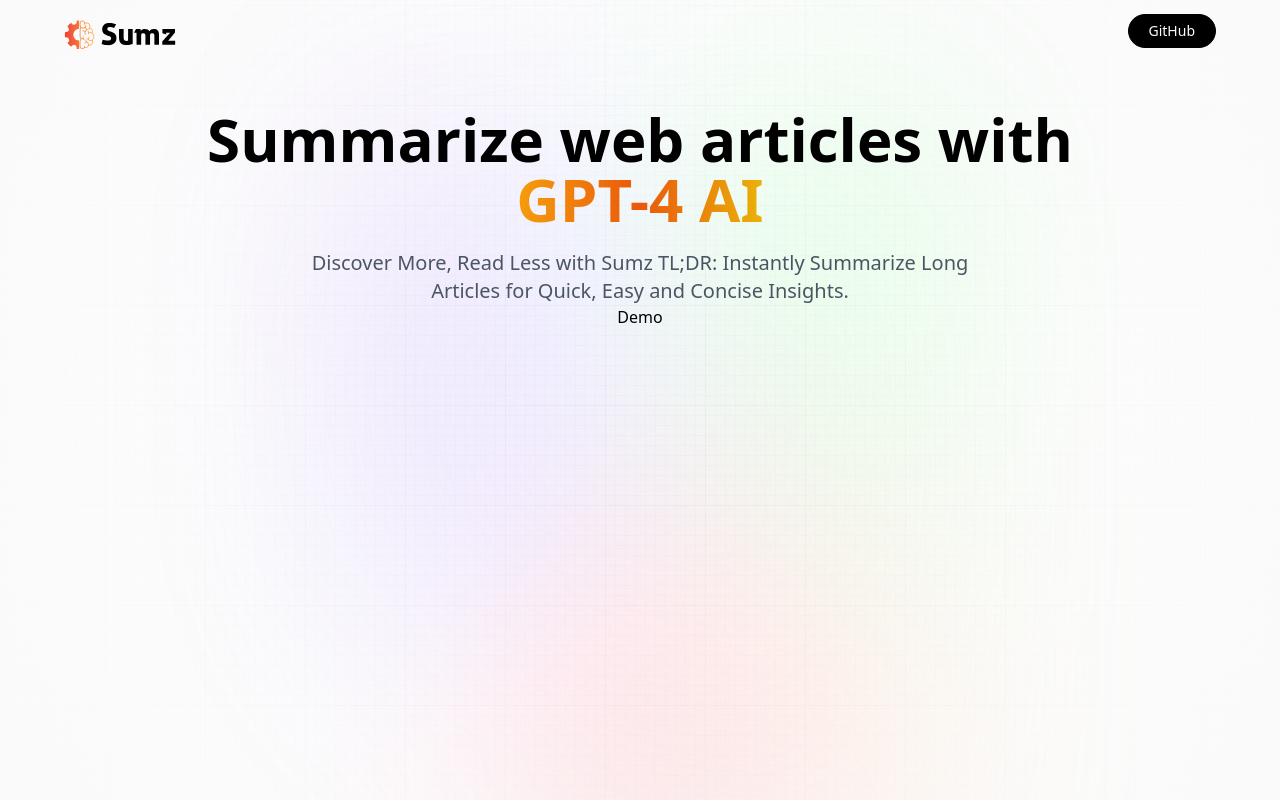
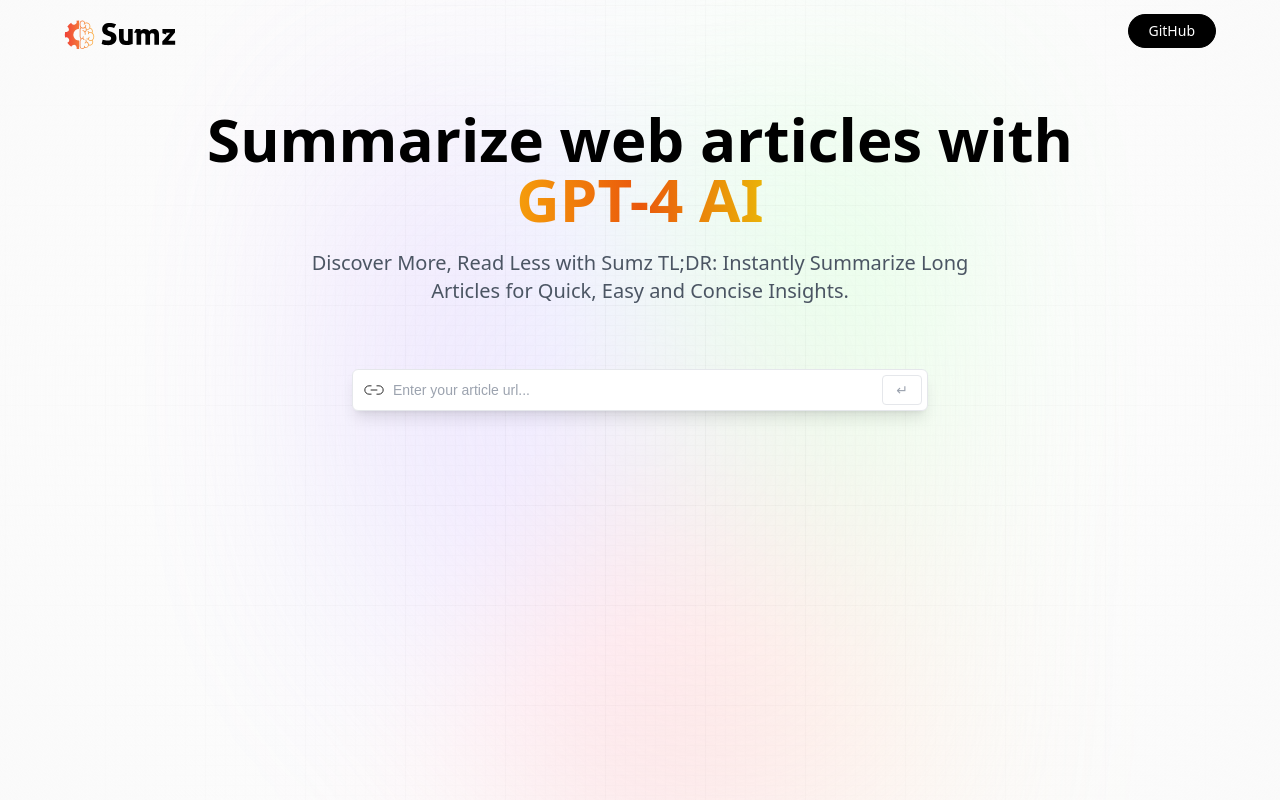
Before and after one commit to kenneth-alt/React-RTK-AI-article-summarizer, a React (Vite) app: page / in a window 1280 px wide. Built offline with nearby package versions, Linux system fonts and the light colour scheme; a web font is replaced by a local one.

Commit message:
add url input

```diff
--- a/src/components/Demo.jsx
+++ b/src/components/Demo.jsx
@@ -1,8 +1,25 @@
-import React from 'react'
+import { useState, useEffect } from "react"
+
+import { copy, linkIcon, loader, tick } from '../assets'
 
 const Demo = () => {
   return (
-    <div>Demo</div>
+    <section className="mt-16 w-full max-w-xl">
+      {/* search */}
+      <div className="flex flex-col w-full gap-2">
+        <form className="relative flex justify-center items-center" onSubmit={() => {}}>
+          <img src={linkIcon} alt="link_icon" className="absolute left-0 my-2 ml-3 w-5" />
+
+          <input type="url" placeholder="Enter your article url..." value="" onChange={() => {}} required className="url_input peer" />
+
+          <button type="submit" className="submit_btn peer-focus:border-gray-700 peer-focus:text-gray-700">
+            &crarr;
+          </button>
+        </form>
+
+
+      </div>
+    </section>
   )
 }
 
```
